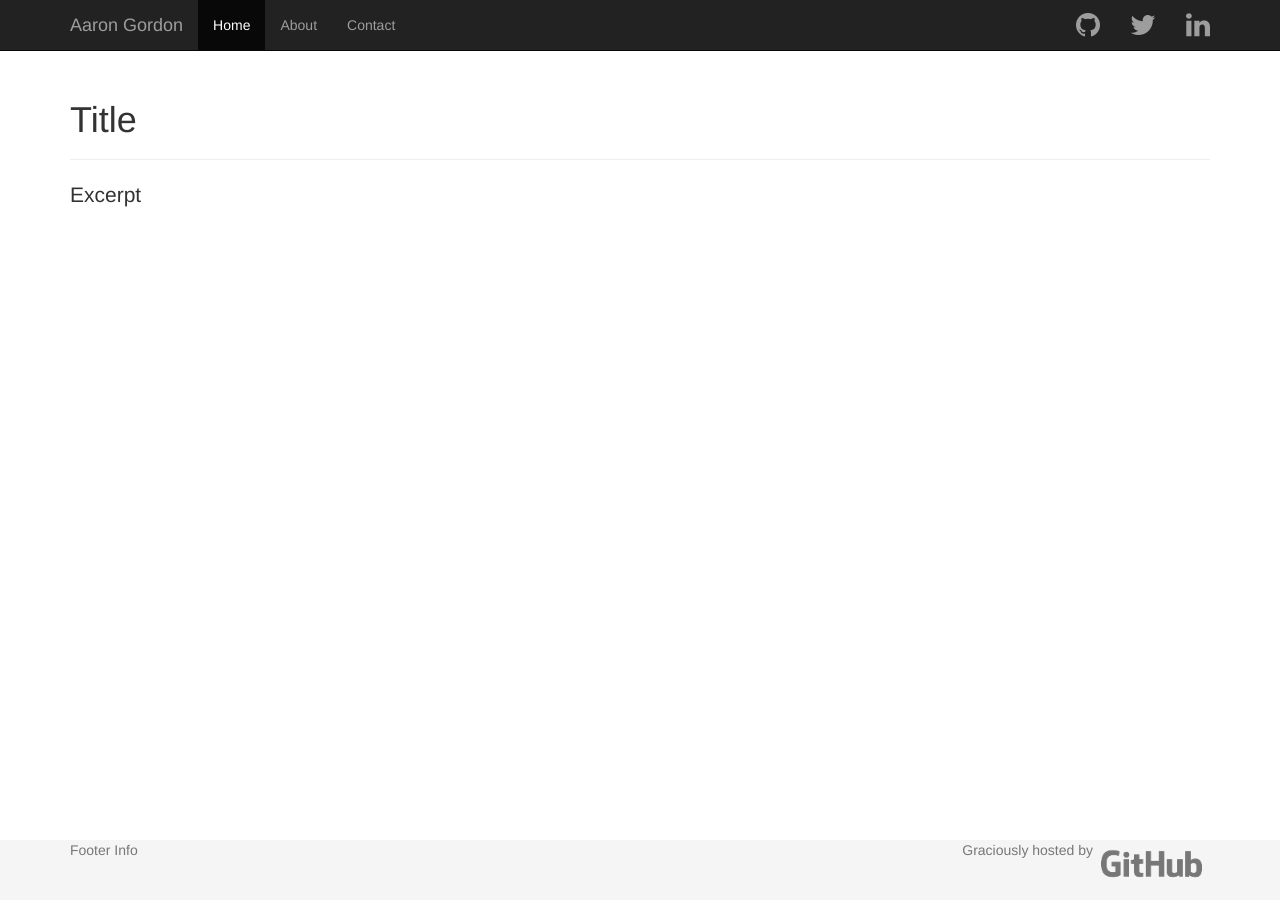
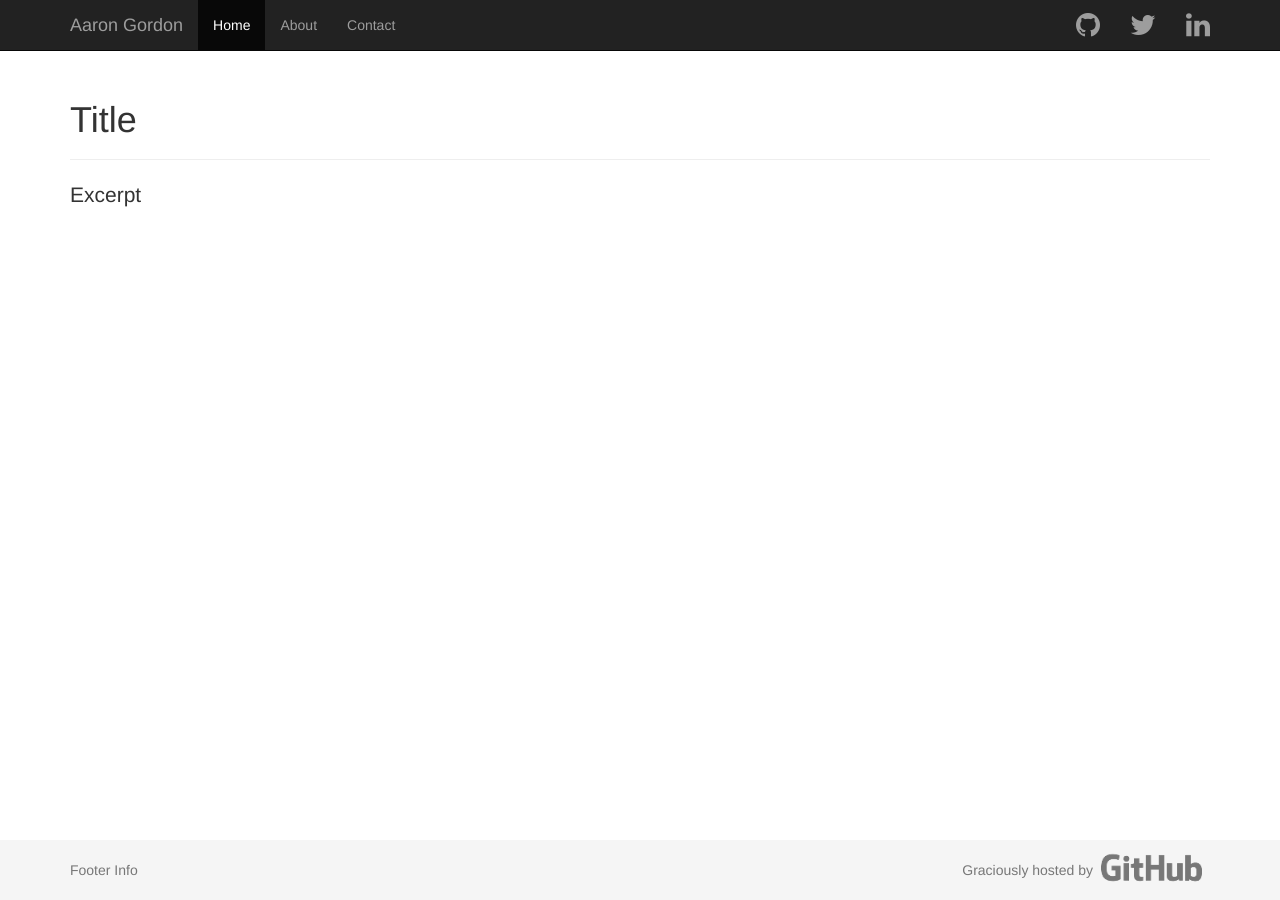
Before and after one commit to aarondgordon/aarondgordon.github.io, a Jekyll site: the page built from index.html, in a window 1280 px wide. Built offline with Jekyll 4.4.1, drawn with Linux system fonts in a browser that asks for light colours; nearby versions of some CDN libraries.

Commit message:
Tweaked footer margins

```diff
--- a/assets/css/default-layout.css
+++ b/assets/css/default-layout.css
@@ -21,16 +21,16 @@ body {
   bottom: 0;
   width: 100%;
   height: 60px;
-  padding: 0px;
+  padding-top: 20px;
   background-color: #f5f5f5;
-}
-
-.footer p {
-  margin: 0px;
 }
 
 .github-logo {
   float: right;
+}
+
+.github-logo img {
+  margin-top: -16px;
 }
 
 .wide-container {
```
